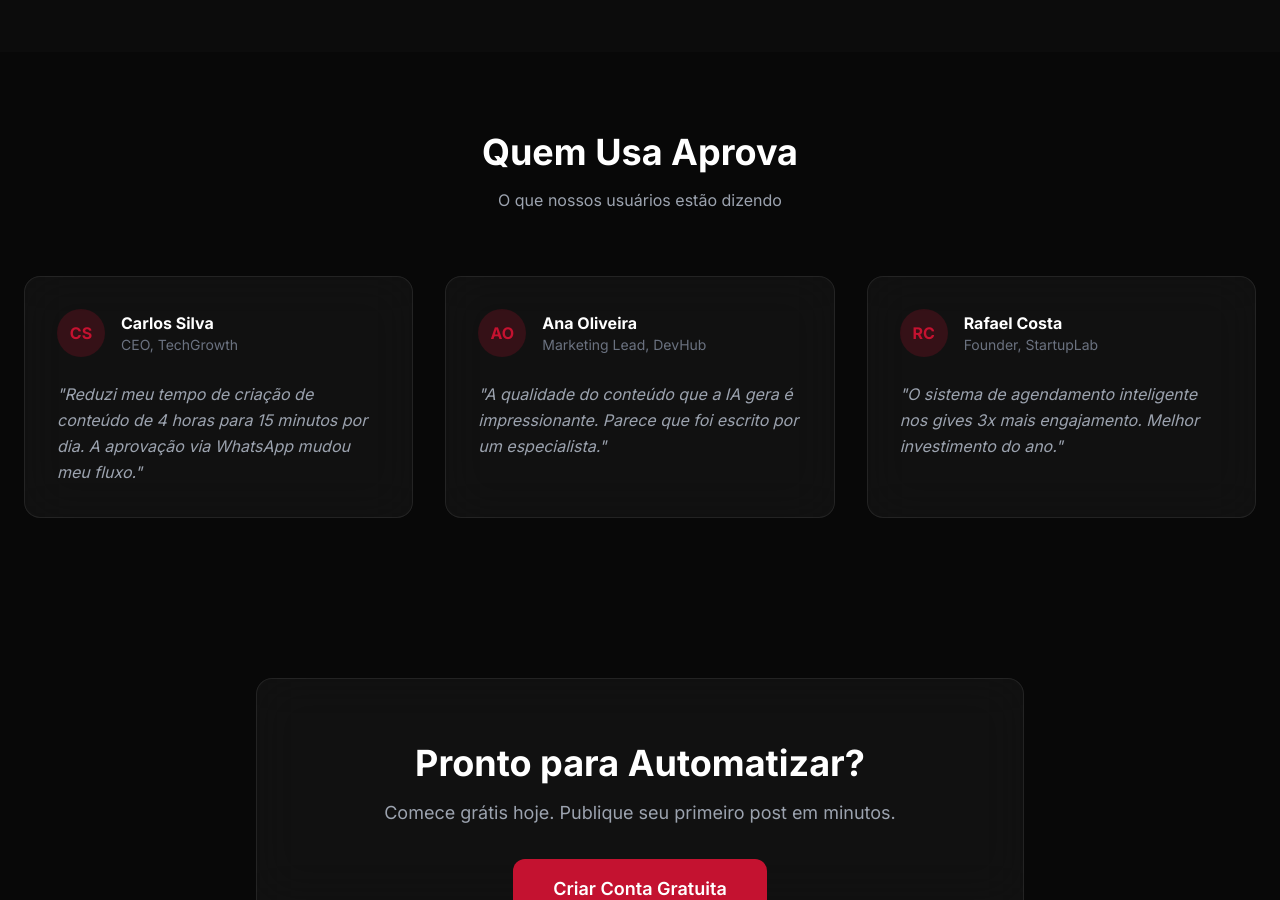
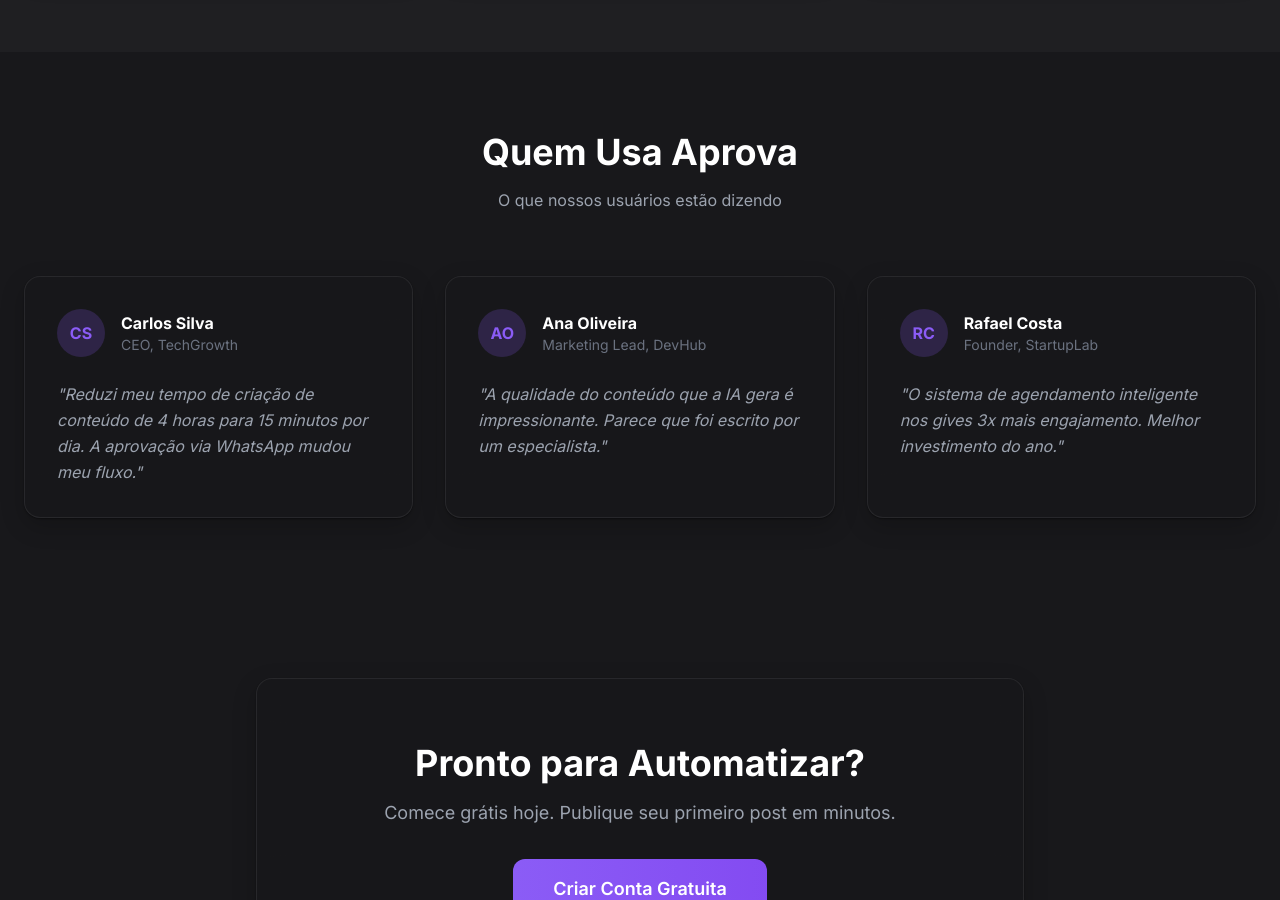
Before and after one commit to icarofffffts/arx-content-factory, a React (Vite) app in the folder frontend/: page / in a window 1280 px wide. Shown: the part 1900-2800 px from the top of the page. Built offline with nearby package versions, Linux system fonts and the light colour scheme; the HTML template or start-up script is replaced by a standard one.

Commit message:
feat: redesign visual estilo 21st.dev (dark premium, violeta, glass, aurora bg, glow)

```diff
--- a/frontend/src/App.tsx
+++ b/frontend/src/App.tsx
@@ -86,7 +86,7 @@ export default function App() {
 
   if (loading) {
     return (
-      <div className="min-h-screen bg-surface-900 flex items-center justify-center">
+      <div className="min-h-screen bg-surface-950 flex items-center justify-center">
         <div className="animate-pulse text-accent font-mono text-lg">carregando...</div>
       </div>
     )
@@ -97,7 +97,7 @@ export default function App() {
   if (page === 'signup') return <Signup onLogin={handleLogin} onNavigate={navigateTo} />
   if (page === 'pricing') return <Pricing onNavigate={navigateTo} user={user} plan={plan} />
   if (page === 'dashboard' && user) {
-    return <DashboardCEO user={user} plan={plan} onLogout={handleLogout} onNavigate={navigateTo} />
+    return <div className="bg-aurora min-h-screen"><div className="relative-z"><DashboardCEO user={user} plan={plan} onLogout={handleLogout} onNavigate={navigateTo} /></div></div>
   }
   if (page === 'dashboard' && !user) {
     // Not logged in: show login instead of falling through to landing
--- a/frontend/src/index.css
+++ b/frontend/src/index.css
@@ -4,33 +4,44 @@
 
 @layer base {
   html { scroll-behavior: smooth; }
-  body { @apply min-h-screen; }
-  ::selection { background: #C41230; color: white; }
+  body {
+    @apply min-h-screen bg-surface-950 text-zinc-100 antialiased;
+  }
+  ::selection { background: #8b5cf6; color: white; }
+  /* Scrollbar fina estilo 21st.dev */
+  ::-webkit-scrollbar { width: 8px; height: 8px; }
+  ::-webkit-scrollbar-track { background: transparent; }
+  ::-webkit-scrollbar-thumb { background: rgba(255,255,255,0.12); border-radius: 8px; }
+  ::-webkit-scrollbar-thumb:hover { background: rgba(255,255,255,0.2); }
 }
 
 @layer components {
   .btn-accent {
-    @apply bg-accent hover:bg-accent-light text-white font-semibold
+    @apply bg-gradient-to-r from-accent to-accent-dark text-white font-semibold
            px-6 py-3 rounded-xl transition-all duration-200
-           hover:shadow-lg hover:shadow-accent/25 active:scale-[0.98];
+           hover:shadow-glow hover:brightness-110 active:scale-[0.98]
+           bg-[length:200%_auto] hover:bg-right;
   }
   .btn-ghost {
-    @apply border border-glass-border hover:bg-glass-hover text-white
+    @apply border border-glass-border bg-white/[0.02] hover:bg-white/[0.06] text-zinc-200
            px-6 py-3 rounded-xl transition-all duration-200;
   }
   .card-glass {
-    @apply bg-glass border border-glass-border rounded-2xl
-           backdrop-blur-xl transition-all duration-200;
+    @apply bg-surface-900/60 border border-glass-border rounded-2xl
+           backdrop-blur-xl shadow-card transition-all duration-300;
   }
   .card-hover {
-    @apply hover:border-accent/30 hover:shadow-lg hover:shadow-accent/5;
+    @apply hover:border-accent/40 hover:shadow-glow hover:-translate-y-0.5;
   }
   .gradient-text {
-    @apply bg-gradient-to-r from-white to-gray-400 bg-clip-text text-transparent;
+    @apply bg-gradient-to-r from-white via-white to-zinc-400 bg-clip-text text-transparent;
+  }
+  .gradient-text-accent {
+    @apply bg-gradient-to-r from-accent-light via-accent to-accent-dark bg-clip-text text-transparent;
   }
   .glass-input {
-    @apply bg-glass border border-glass-border rounded-xl px-4 py-3
-           text-white placeholder-gray-500 focus:outline-none
+    @apply bg-white/[0.03] border border-glass-border rounded-xl px-4 py-3
+           text-zinc-100 placeholder-zinc-500 focus:outline-none
            focus:border-accent/50 focus:ring-1 focus:ring-accent/30
            transition-all duration-200;
   }
@@ -38,9 +49,25 @@
     @apply text-xs font-medium px-2.5 py-1 rounded-full;
   }
   .badge-accent {
-    @apply badge bg-accent/10 text-accent;
+    @apply badge bg-accent/10 text-accent-light;
   }
   .loading-pulse {
-    @apply animate-pulse bg-surface-600 rounded-xl;
+    @apply animate-pulse bg-surface-800 rounded-xl;
   }
+  /* Glow decorativo de fundo (aurora 21st.dev) */
+  .bg-aurora {
+    @apply relative;
+  }
+  .bg-aurora::before {
+    content: '';
+    position: fixed;
+    inset: 0;
+    pointer-events: none;
+    background:
+      radial-gradient(600px circle at 15% 10%, rgba(139,92,246,0.08), transparent 40%),
+      radial-gradient(500px circle at 85% 20%, rgba(56,189,248,0.06), transparent 40%),
+      radial-gradient(700px circle at 50% 90%, rgba(236,72,153,0.05), transparent 45%);
+    z-index: 0;
+  }
+  .relative-z { position: relative; z-index: 1; }
 }
--- a/frontend/src/pages/DashboardCEO.tsx
+++ b/frontend/src/pages/DashboardCEO.tsx
@@ -211,13 +211,13 @@ export default function DashboardCEO({ user, plan, onLogout, onNavigate }: {
   const filteredPosts = statusFilter === 'all' ? posts : posts.filter(p => p.status === statusFilter)
 
   const STATS_CARDS = [
-    { label: 'Total no Pipeline', value: metrics.total, color: 'from-blue-500 to-blue-700', icon: '📊' },
-    { label: 'Agendados', value: metrics.scheduled, color: 'from-blue-400 to-blue-600', icon: '📅' },
+    { label: 'Total no Pipeline', value: metrics.total, color: 'from-violet-500 to-violet-700', icon: '📊' },
+    { label: 'Agendados', value: metrics.scheduled, color: 'from-blue-500 to-blue-700', icon: '📅' },
     { label: 'Rascunhos', value: metrics.draft, color: 'from-amber-400 to-amber-600', icon: '📝' },
     { label: 'Pausados', value: metrics.paused, color: 'from-orange-400 to-orange-600', icon: '⏸' },
     { label: 'LinkedIn', value: metrics.posted_linkedin, color: 'from-sky-300 to-sky-500', icon: '💼' },
     { label: 'Instagram', value: metrics.posted_instagram, color: 'from-pink-400 to-pink-600', icon: '📸' },
-    { label: 'Publicados', value: metrics.published, color: 'from-green-400 to-green-600', icon: '✅' },
+    { label: 'Publicados', value: metrics.published, color: 'from-emerald-400 to-emerald-600', icon: '✅' },
   ]
 
   const FILTERS = [
@@ -254,15 +254,15 @@ export default function DashboardCEO({ user, plan, onLogout, onNavigate }: {
   }
 
   return (
-    <div className="min-h-screen bg-surface-900 flex">
-      <div className="fixed inset-0 bg-[radial-gradient(ellipse_at_top_right,rgba(196,18,48,0.06)_0%,transparent_50%)] pointer-events-none" />
-
+    <div className="min-h-screen bg-surface-950 flex">
       {/* SIDEBAR */}
-      <aside className={`fixed left-0 top-0 h-full bg-surface-800/80 border-r border-glass-border backdrop-blur-xl z-40 transition-all duration-300 ${collapsed ? 'w-16' : 'w-56'}`}>
+      <aside className={`fixed left-0 top-0 h-full bg-surface-900/70 border-r border-glass-border backdrop-blur-xl z-40 transition-all duration-300 ${collapsed ? 'w-16' : 'w-56'}`}>
         <div className="p-4 flex items-center justify-between border-b border-glass-border h-16">
-          <div className="flex items-center gap-2">
-            <span className="w-7 h-7 bg-accent rounded-lg flex items-center justify-center font-bold text-xs">A</span>
-            {!collapsed && <span className="font-bold text-sm">Arx Factory</span>}
+          <div className="flex items-center gap-2.5">
+            <span className="w-8 h-8 bg-gradient-to-br from-accent-light to-accent-dark rounded-xl flex items-center justify-center font-black text-sm shadow-glow-sm">
+              A
+            </span>
+            {!collapsed && <span className="font-bold text-sm tracking-tight">Arx Factory</span>}
           </div>
           <button onClick={() => setCollapsed(!collapsed)}
             className="text-gray-500 hover:text-white text-xs p-1.5 rounded-lg hover:bg-glass-hover transition-all">
@@ -278,7 +278,7 @@ export default function DashboardCEO({ user, plan, onLogout, onNavigate }: {
                   : 'text-gray-400 hover:text-white hover:bg-glass-hover'
               }`}>
               <span className={`w-7 h-7 rounded-lg flex items-center justify-center text-xs font-bold ${
-                subPage === n.id ? 'bg-accent text-white' : 'bg-surface-600/50 text-gray-400'
+                subPage === n.id ? 'bg-gradient-to-br from-accent-light to-accent-dark text-white shadow-glow-sm' : 'bg-surface-600/50 text-gray-400'
               }`}>
                 {n.icon}
               </span>
@@ -291,7 +291,7 @@ export default function DashboardCEO({ user, plan, onLogout, onNavigate }: {
             <div className="px-3 py-2 mb-1">
               <div className="text-xs text-gray-500 truncate">{user?.full_name || user?.email}</div>
               {plan && (
-                <div className="inline-block text-[10px] text-accent bg-accent/10 px-2 py-0.5 rounded-full mt-1">
+                <div className="inline-block text-[10px] text-accent-light bg-accent/10 px-2 py-0.5 rounded-full mt-1">
                   {plan.name}
                 </div>
               )}
--- a/frontend/tailwind.config.js
+++ b/frontend/tailwind.config.js
@@ -5,36 +5,68 @@ export default {
     extend: {
       colors: {
         surface: {
-          50: '#f5f5f5',
-          100: '#e0e0e0',
-          200: '#b0b0b0',
-          300: '#808080',
-          400: '#505050',
-          500: '#303030',
-          600: '#202020',
-          700: '#181818',
-          800: '#101010',
-          900: '#080808',
-          950: '#050505',
+          50: '#fafafa',
+          100: '#f4f4f5',
+          200: '#e4e4e7',
+          300: '#d4d4d8',
+          400: '#a1a1aa',
+          500: '#71717a',
+          600: '#52525b',
+          700: '#3f3f46',
+          800: '#27272a',
+          900: '#18181b',
+          950: '#09090b',
         },
         accent: {
-          DEFAULT: '#C41230',
-          light: '#E01A3E',
-          dark: '#A00E26',
+          DEFAULT: '#8b5cf6',
+          light: '#a78bfa',
+          dark: '#7c3aed',
         },
         glass: {
-          DEFAULT: 'rgba(255,255,255,0.04)',
-          border: 'rgba(255,255,255,0.08)',
-          hover: 'rgba(255,255,255,0.08)',
+          DEFAULT: 'rgba(255,255,255,0.03)',
+          border: 'rgba(255,255,255,0.07)',
+          hover: 'rgba(255,255,255,0.06)',
         }
       },
       fontFamily: {
-        sans: ['Inter', 'system-ui', '-apple-system', 'sans-serif'],
-        mono: ['JetBrains Mono', 'monospace'],
+        sans: ['Geist', 'Inter', 'system-ui', '-apple-system', 'sans-serif'],
+        mono: ['Geist Mono', 'JetBrains Mono', 'monospace'],
       },
       maxWidth: {
         'app': '1440px',
-      }
+      },
+      boxShadow: {
+        'glow': '0 0 40px rgba(139,92,246,0.15)',
+        'glow-sm': '0 0 20px rgba(139,92,246,0.12)',
+        'card': '0 1px 2px rgba(0,0,0,0.4), 0 8px 24px rgba(0,0,0,0.2)',
+      },
+      backgroundImage: {
+        'gradient-radial': 'radial-gradient(var(--tw-gradient-stops))',
+      },
+      keyframes: {
+        'fade-up': {
+          '0%': { opacity: '0', transform: 'translateY(8px)' },
+          '100%': { opacity: '1', transform: 'translateY(0)' },
+        },
+        'fade-in': {
+          '0%': { opacity: '0' },
+          '100%': { opacity: '1' },
+        },
+        'pulse-glow': {
+          '0%, 100%': { boxShadow: '0 0 20px rgba(139,92,246,0.2)' },
+          '50%': { boxShadow: '0 0 35px rgba(139,92,246,0.4)' },
+        },
+        shimmer: {
+          '0%': { backgroundPosition: '-200% 0' },
+          '100%': { backgroundPosition: '200% 0' },
+        },
+      },
+      animation: {
+        'fade-up': 'fade-up 0.4s ease-out both',
+        'fade-in': 'fade-in 0.3s ease-out both',
+        'pulse-glow': 'pulse-glow 2.5s ease-in-out infinite',
+        shimmer: 'shimmer 2s linear infinite',
+      },
     },
   },
   plugins: [],
```
